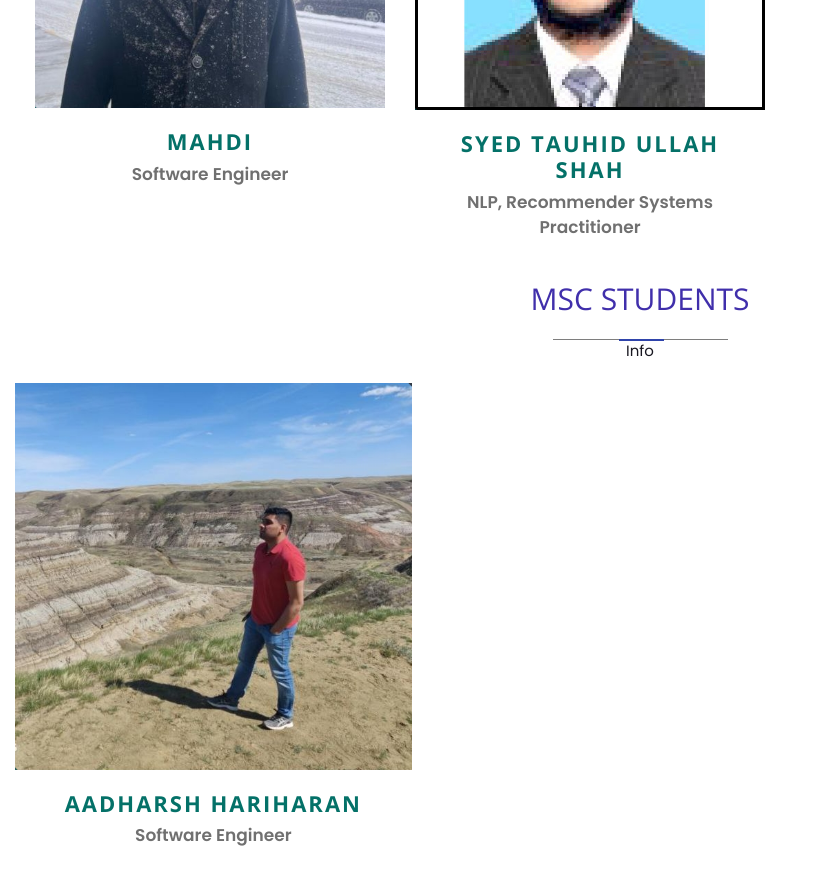
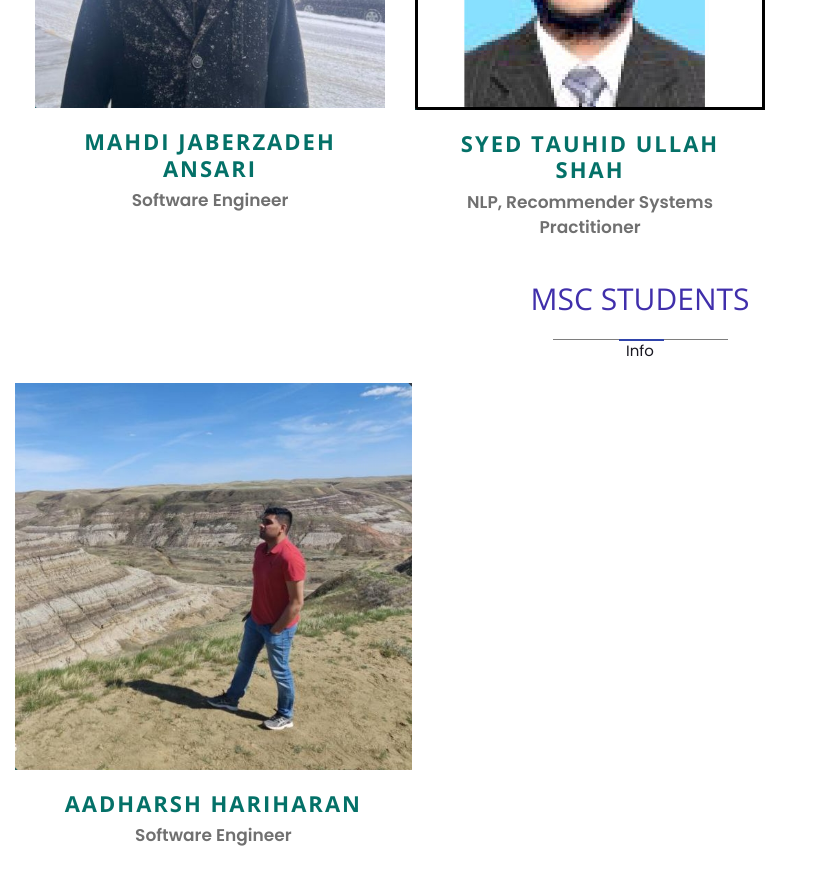
Before and after one commit to mitramir55/Research-group-website, a website: page people.html in a window 1280 px wide. Shown: the part 1360-2246 px from the top of the page, without its empty margins (0-813 px from the left). Drawn offline with nearby package versions, Linux system fonts and the light colour scheme.

Commit message:
Update people.html
Consistency in use of surnames - added Mahdi's surname

```diff
--- a/people.html
+++ b/people.html
@@ -155,7 +155,7 @@
                   </ul>
               </div>
               <div class="team-content">
-                  <h3 class="title">Mahdi</h3>
+                  <h3 class="title">Mahdi Jaberzadeh Ansari</h3>
                   <span class="post">Software Engineer</span>
               </div>
           </div>
```
